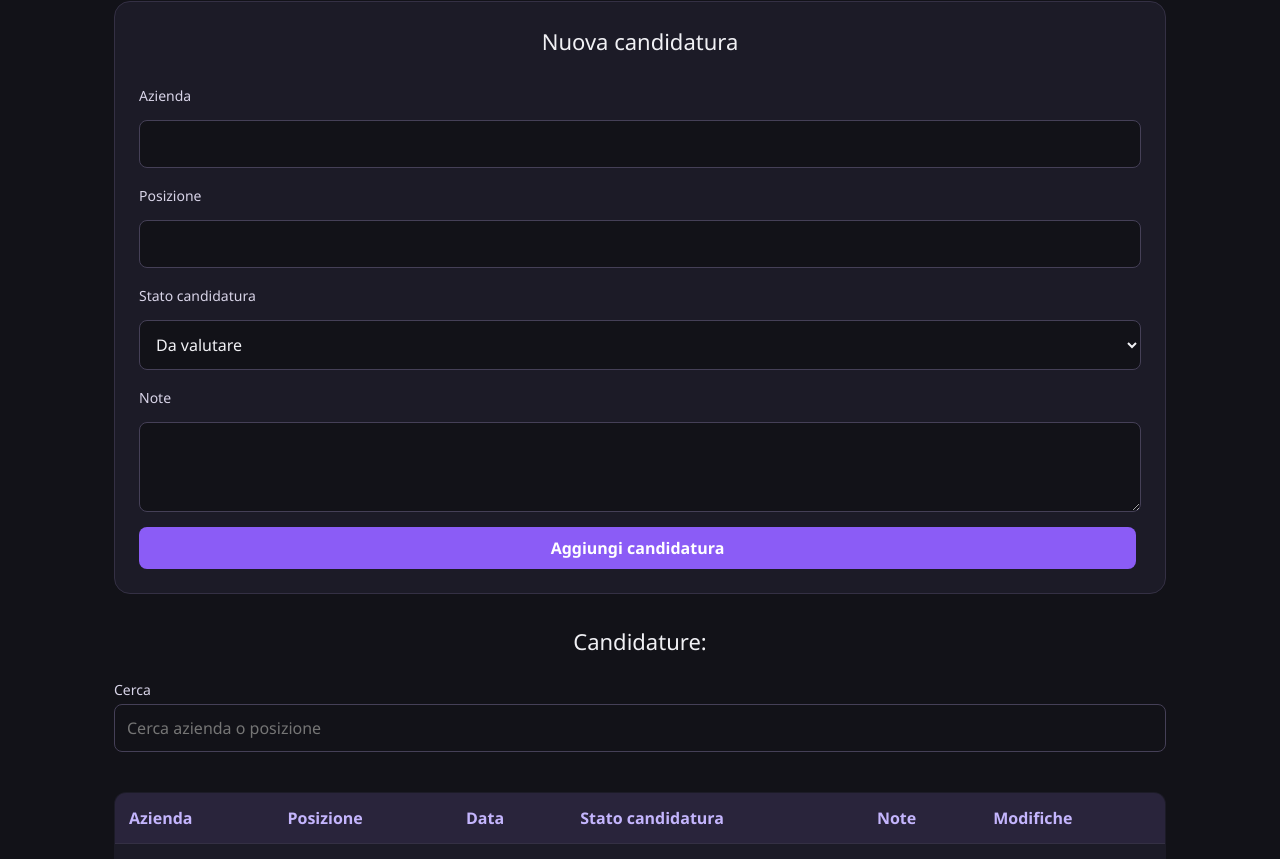
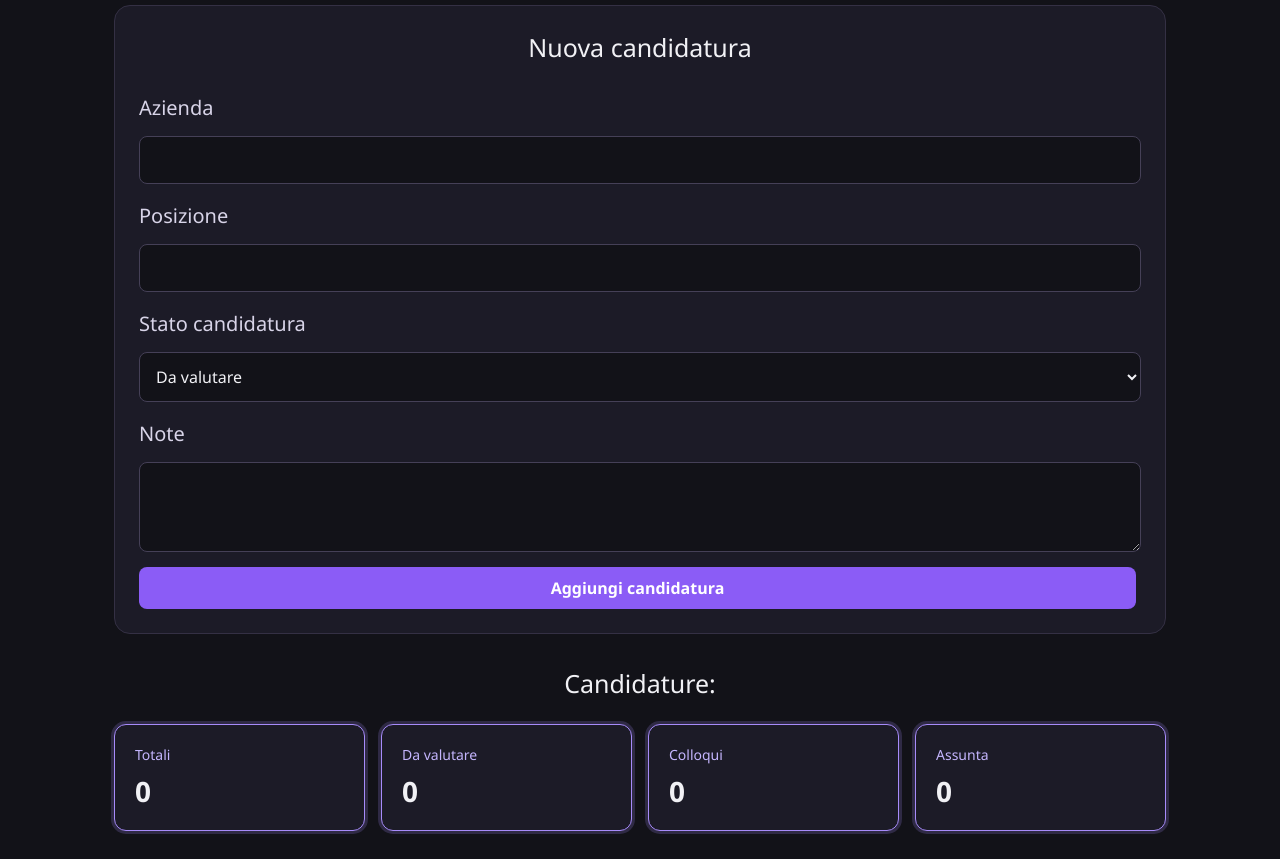
Before and after one commit to ClaudiaSgalippa/Job-Tracker, a React (Vite) app in the folder job-tracker/: page / in a window 1280 px wide. Shown: the part 160-1019 px from the top of the page. Built offline with nearby package versions, Linux system fonts and the light colour scheme.

Commit message:
Aggiunta summery-card

```diff
--- a/job-tracker/src/App.css
+++ b/job-tracker/src/App.css
@@ -17,7 +17,7 @@ h1 {
 h2 {
     margin: 0 0 24px;
     color: #f1f1f5;
-    font-size: 22px;
+    font-size: 25px;
     font-weight: 500;
     text-align: center;
 }
@@ -44,7 +44,7 @@ label {
     display: block;
     margin-top: 8px;
     color: #d8d4e8;
-    font-size: 14px;
+    font-size: 20px;
 }
 
 /* Campi di inserimento */
@@ -115,6 +115,42 @@ button.delete-button:hover {
     background-color: #63313a;
 }
 
+/* Riepilogo candidature */
+.application-summary {
+    display: grid;
+    grid-template-columns: repeat(4, 1fr);
+    gap: 16px;
+    margin-bottom: 24px;
+}
+
+.summary-card {
+    display: flex;
+    flex-direction: column;
+    gap: 8px;
+    padding: 20px;
+    background-color: #1c1b27;
+    border: 1px solid #a78bfa;
+    border-radius: 12px;
+    box-shadow: 0 0 0 3px rgba(167, 139, 250, 0.2);
+}
+
+.summary-card span {
+    color: #c4b5fd;
+    font-size: 14px;
+}
+
+.summary-card strong {
+    color: #f1f1f5;
+    font-size: 28px;
+}
+
+/* Adatta i riquadri agli schermi più piccoli */
+@media (max-width: 700px) {
+    .application-summary {
+        grid-template-columns: repeat(2, 1fr);
+    }
+}
+
 /* Barra di ricerca */
 #search {
     margin-bottom: 24px;
@@ -148,6 +184,7 @@ th {
 /* Contenuto della tabella */
 td {
     color: #f1f1f5;
+    vertical-align: top;
 }
 
 /* Effetto al passaggio del mouse */
@@ -188,19 +225,21 @@ tbody tr:last-child td {
     color: #d8b4fe;
 }
 
+/* Rifiutata */
+.status-rifiutato {
+    background-color: #4a292f;
+    color: #fda4af;
+}
+
 /* Assunta */
 .status-assunta {
     background-color: #234536;
     color: #86efac;
 }
 
-/* Rifiutato */
-.status-rifiutato {
-    background-color: #4a292f;
-    color: #fda4af;
+/* Effetto focus per tutti i campi */
+input:focus, select:focus, textarea:focus {
+    outline: none !important;
+    border-color: #a78bfa !important;
+    box-shadow: 0 0 0 3px rgba(167, 139, 250, 0.2) !important;
 }
-
-/*Cella Note*/
-td {
-    vertical-align: top;
-}
--- a/job-tracker/src/components/ApplicationForm.jsx
+++ b/job-tracker/src/components/ApplicationForm.jsx
@@ -96,6 +96,17 @@ function ApplicationForm() {
         )
     })
 
+    const totalApplications = applications.length
+    const toEvaluate = applications.filter(
+        (application) => application.status === 'Da valutare'
+    ).length
+    const interviews = applications.filter(
+        (application) => application.status === 'Colloquio'
+    ).length
+    const hired = applications.filter(
+        (application) => application.status === 'Assunta'
+    ).length
+
     return (
         <>
             <form onSubmit={handleSubmit}>
@@ -135,6 +146,27 @@ function ApplicationForm() {
                 <button type='submit'>Aggiungi candidatura</button>
             </form>
             <h2>Candidature:</h2>
+            <div className="application-summary">
+                <div className="summary-card">
+                    <span>Totali</span>
+                    <strong>{totalApplications}</strong>
+                </div>
+
+                <div className="summary-card">
+                    <span>Da valutare</span>
+                    <strong>{toEvaluate}</strong>
+                </div>
+
+                <div className="summary-card">
+                    <span>Colloqui</span>
+                    <strong>{interviews}</strong>
+                </div>
+
+                <div className="summary-card">
+                    <span>Assunta</span>
+                    <strong>{hired}</strong>
+                </div>
+            </div>
             <div>
                 <label htmlFor='search'>Cerca</label>
                 <input
```
